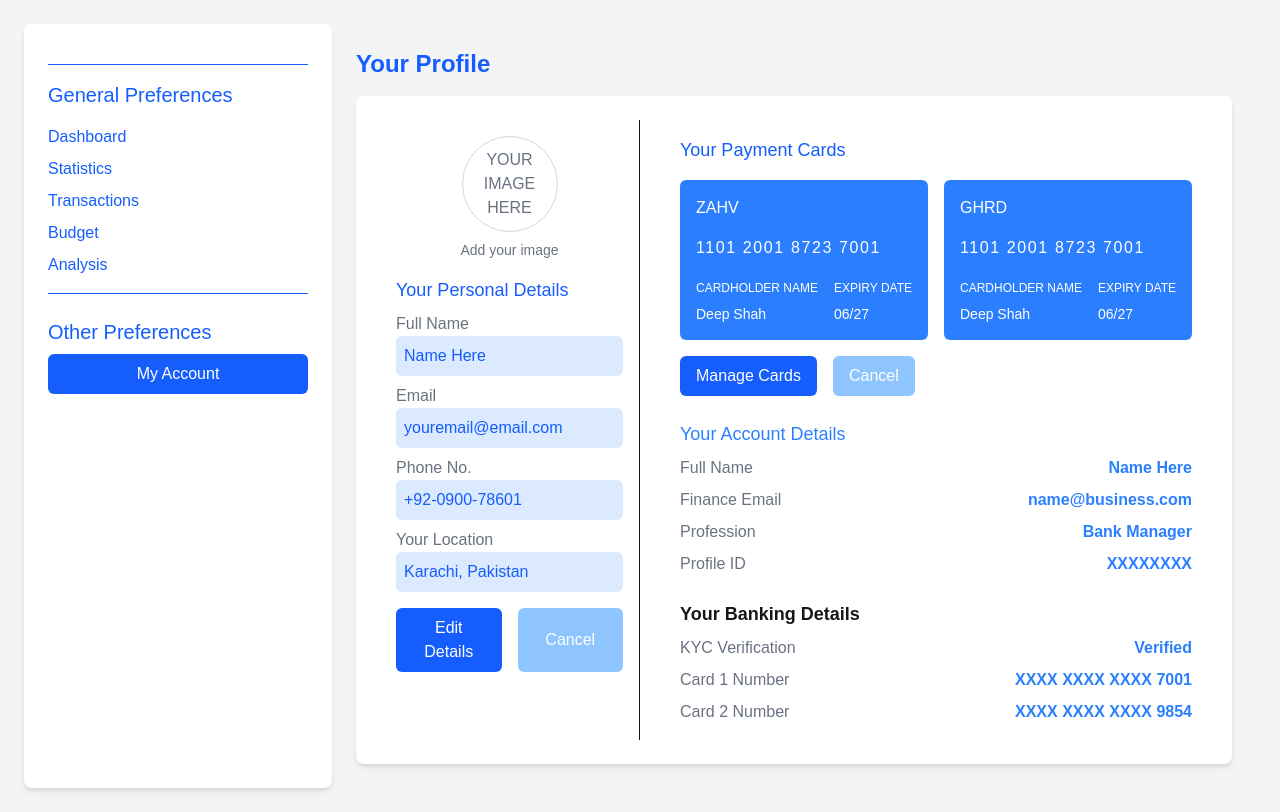
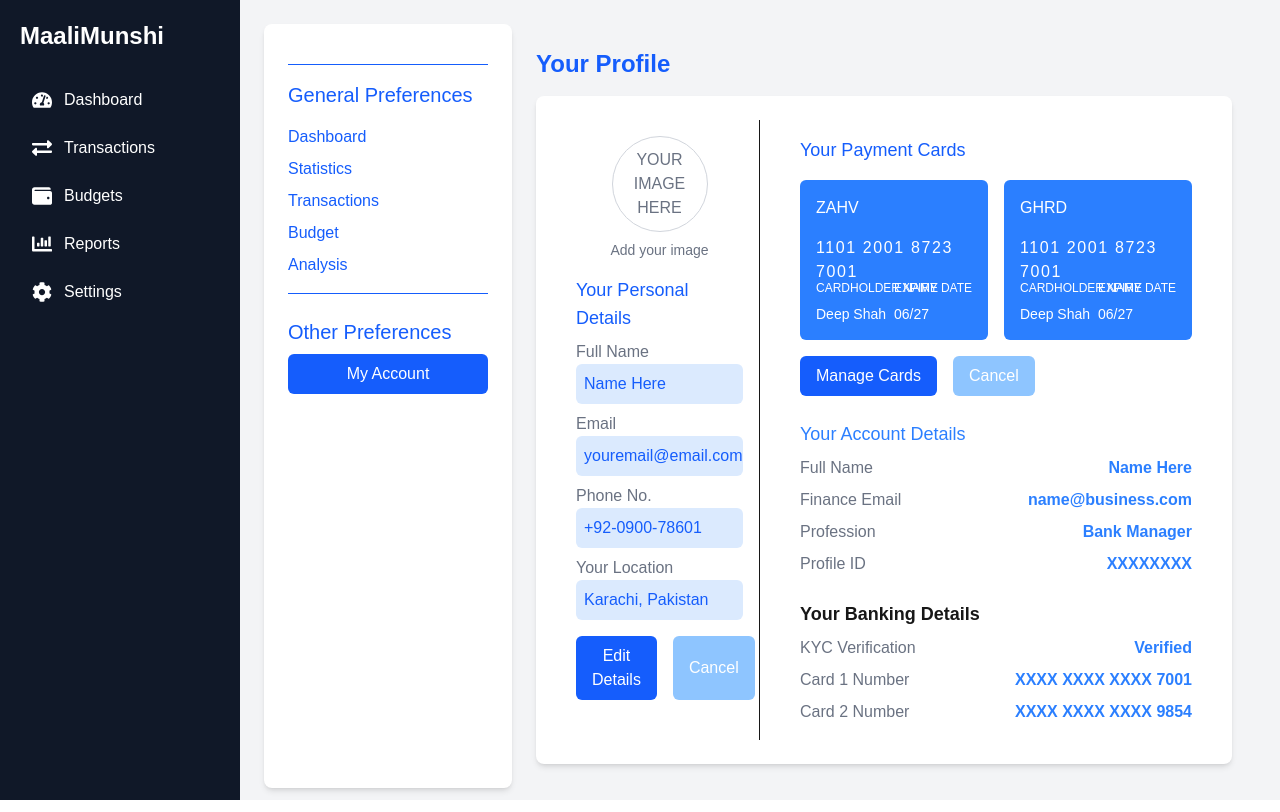
Before and after one commit to AlphaAnas/AI-Finance-Tracker-Web-App, a Next.js app: page /settings in a window 1280 px wide. Built offline with nearby package versions, Linux system fonts and the light colour scheme.

Commit message:
Sidebar displaying on all screens

```diff
--- a/src/app/components/Layout.tsx
+++ b/src/app/components/Layout.tsx
@@ -8,8 +8,7 @@ interface LayoutProps {
 export default function Layout({ children }: LayoutProps) {
   return (
     <div className="flex h-screen">
-      {/* Sidebar spans the full height */}
-      <Sidebar />
+
       <div className="flex-1 flex flex-col bg-gray-100">
         {/* Navbar */}
         <header className="bg-white shadow p-4 flex justify-between items-center">
--- a/src/app/components/Sidebar.tsx
+++ b/src/app/components/Sidebar.tsx
@@ -11,7 +11,7 @@ const menuItems = [
 
 export default function Sidebar() {
   return (
-    <div className="h-screen w-64 bg-gray-900 text-white p-5 flex flex-col">
+    <div className="h-screen  bg-gray-900 text-white p-5 flex flex-col">
       <h2 className="text-2xl font-bold mb-6">MaaliMunshi</h2>
       {/* /* flex is basically a CSS layout model that allows
        items to align and distribute space within a container efficiently, even when their sizes are dynamic or unknown. */}
--- a/src/app/layout.tsx
+++ b/src/app/layout.tsx
@@ -1,5 +1,6 @@
 import { ReactNode } from 'react';
 import './globals.css'; // Your global CSS
+import Sidebar from './components/Sidebar';
 
 export const metadata = {
   title: 'AI Finance Tracker',
@@ -9,7 +10,18 @@ export const metadata = {
 export default function RootLayout({ children }: { children: React.ReactNode }) {
   return (
     <html lang="en">
-      <body>{children}</body>
+      <body>
+        <div className="flex h-screen">
+          {/* Sidebar spans 20% of the width */}
+          <div className="w-1/5 min-w-40 max-w-60">
+            <Sidebar />
+          </div>
+          {/* Main content takes the remaining 80% */}
+          <div className="flex-1 overflow-y-auto bg-gray-100">
+            {children}
+          </div>
+        </div>
+      </body>
     </html>
   );
 }
```
